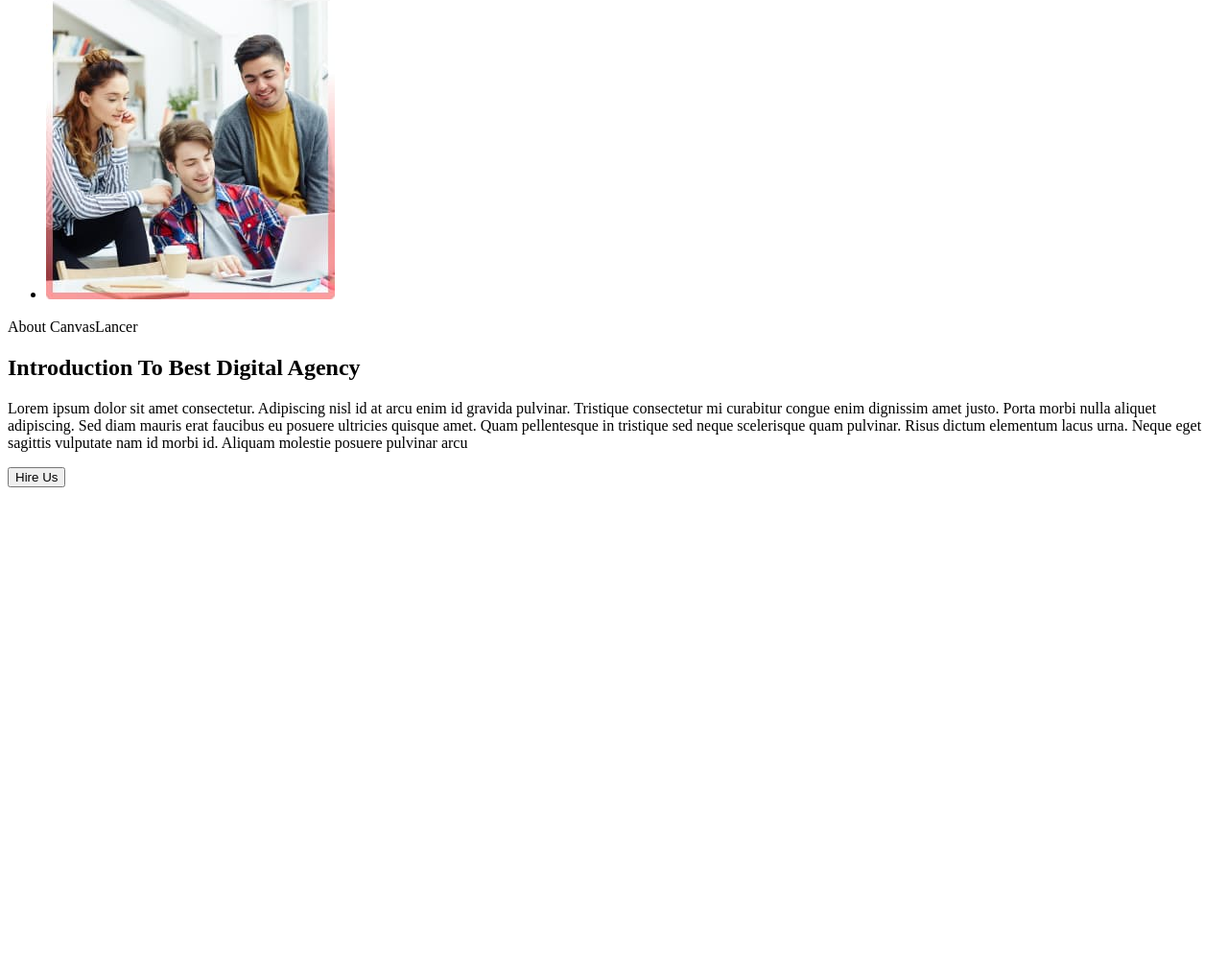
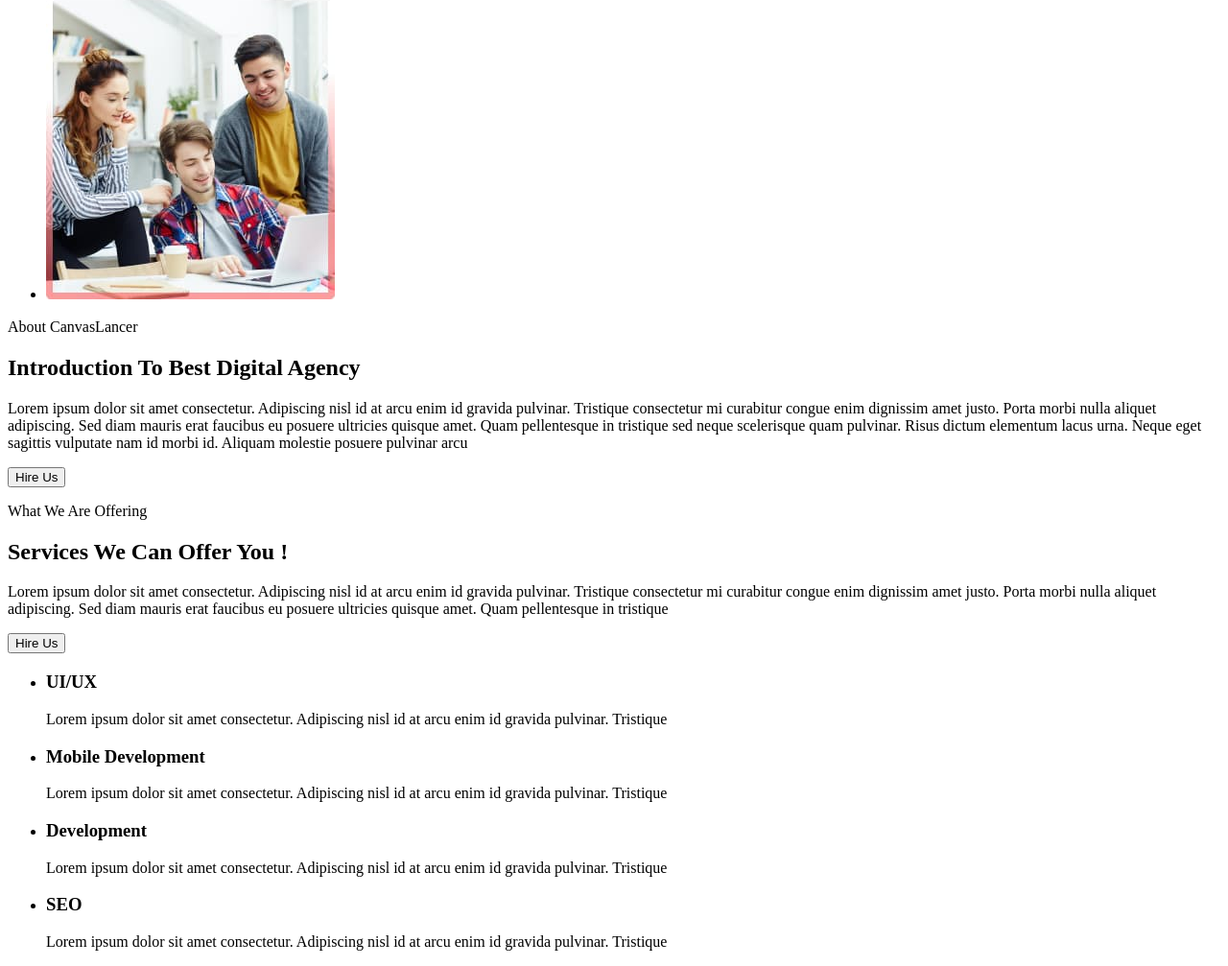
Before and after one commit to Viktoriia-Parpalii/team-project, a plain HTML site: page index.html in a window 1280 px wide. Shown: the part 852-1859 px from the top of the page at 96% size. Before the commit the page ends 1368 px from the top, so only its background shows below. Drawn offline with Linux system fonts and the light colour scheme.

Commit message:
Services

```diff
--- a/index.html
+++ b/index.html
@@ -17,7 +17,7 @@
         <ul>
           <li><a href="./index.html">Home</a></li>
           <li><a href="#about">About Us</a></li>
-          <li><a href="">Services</a></li>
+          <li><a href="#services">Services</a></li>
           <li><a href="">Portfolio</a></li>
           <li><a href="">Testimonials</a></li>
           <li><a href="">Faqs</a></li>
@@ -77,6 +77,49 @@
         </p>
         <button type="button">Hire Us</button>
       </section>
+      <!-- Services -->
+      <section id="services">
+        <p>What We Are Offering</p>
+        <h2>Services We Can Offer You !</h2>
+        <p>
+          Lorem ipsum dolor sit amet consectetur. Adipiscing nisl id at arcu
+          enim id gravida pulvinar. Tristique consectetur mi curabitur congue
+          enim dignissim amet justo. Porta morbi nulla aliquet adipiscing. Sed
+          diam mauris erat faucibus eu posuere ultricies quisque amet. Quam
+          pellentesque in tristique
+        </p>
+        <button type="button">Hire Us</button>
+        <ul>
+          <li>
+            <h3>UI/UX</h3>
+            <p>
+              Lorem ipsum dolor sit amet consectetur. Adipiscing nisl id at arcu
+              enim id gravida pulvinar. Tristique
+            </p>
+          </li>
+          <li>
+            <h3>Mobile Development</h3>
+            <p>
+              Lorem ipsum dolor sit amet consectetur. Adipiscing nisl id at arcu
+              enim id gravida pulvinar. Tristique
+            </p>
+          </li>
+          <li>
+            <h3>Development</h3>
+            <p>
+              Lorem ipsum dolor sit amet consectetur. Adipiscing nisl id at arcu
+              enim id gravida pulvinar. Tristique
+            </p>
+          </li>
+          <li>
+            <h3>SEO</h3>
+            <p>
+              Lorem ipsum dolor sit amet consectetur. Adipiscing nisl id at arcu
+              enim id gravida pulvinar. Tristique
+            </p>
+          </li>
+        </ul>
+      </section>
     </main>
   </body>
 </html>
```
